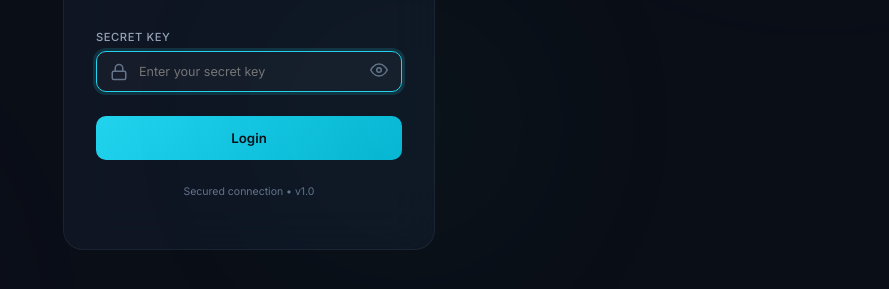
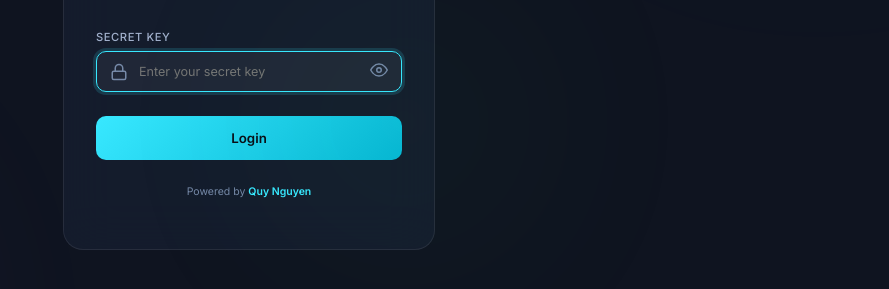
Before and after one commit to ngocquy020196/RaspberryPi-Proxy-Box, a website: page public/index.html in a window 1280 px wide. Shown: the part 373-662 px from the top of the page, without its empty margins (391-1280 px from the left). Drawn offline with Linux system fonts and the light colour scheme; no server answers.

Commit message:
✨ Brighter UI + copyright + auto-kill on update
- UI: brighter color palette (#38e8ff cyan, #4ade80 green, etc.)
- Copyright: 'Powered by Quy Nguyen' → ngocquy.dev (login + sidebar)
- update.sh: auto-kill pppd + stop 3proxy before restart

```diff
--- a/public/css/style.css
+++ b/public/css/style.css
@@ -11,30 +11,30 @@
 }
 
 :root {
-  /* Colors */
-  --bg-primary: #0a0e17;
-  --bg-secondary: #111827;
-  --bg-card: rgba(17, 24, 39, 0.8);
-  --bg-card-hover: rgba(31, 41, 55, 0.9);
-  --bg-glass: rgba(255, 255, 255, 0.03);
-  --border-color: rgba(255, 255, 255, 0.06);
-  --border-active: rgba(255, 255, 255, 0.12);
+  /* Colors — Bright Dark Theme */
+  --bg-primary: #0f1420;
+  --bg-secondary: #161d2e;
+  --bg-card: rgba(22, 29, 46, 0.9);
+  --bg-card-hover: rgba(35, 48, 75, 0.9);
+  --bg-glass: rgba(255, 255, 255, 0.05);
+  --border-color: rgba(255, 255, 255, 0.08);
+  --border-active: rgba(255, 255, 255, 0.16);
 
-  --text-primary: #f1f5f9;
-  --text-secondary: #94a3b8;
-  --text-muted: #64748b;
+  --text-primary: #f8fafc;
+  --text-secondary: #a1b0cc;
+  --text-muted: #7689a8;
 
-  --accent-cyan: #22d3ee;
-  --accent-cyan-dim: rgba(34, 211, 238, 0.15);
-  --accent-green: #34d399;
-  --accent-green-dim: rgba(52, 211, 153, 0.15);
-  --accent-purple: #a78bfa;
-  --accent-purple-dim: rgba(167, 139, 250, 0.15);
-  --accent-orange: #fb923c;
-  --accent-orange-dim: rgba(251, 146, 60, 0.15);
-  --accent-red: #f87171;
-  --accent-red-dim: rgba(248, 113, 113, 0.15);
-  --accent-blue: #60a5fa;
+  --accent-cyan: #38e8ff;
+  --accent-cyan-dim: rgba(56, 232, 255, 0.15);
+  --accent-green: #4ade80;
+  --accent-green-dim: rgba(74, 222, 128, 0.15);
+  --accent-purple: #b795ff;
+  --accent-purple-dim: rgba(183, 149, 255, 0.15);
+  --accent-orange: #ffad42;
+  --accent-orange-dim: rgba(255, 173, 66, 0.15);
+  --accent-red: #ff6b6b;
+  --accent-red-dim: rgba(255, 107, 107, 0.15);
+  --accent-blue: #6cb4ff;
 
   /* Spacing */
   --space-xs: 4px;
@@ -469,6 +469,28 @@ select {
 .logout-btn:hover {
   color: var(--accent-red) !important;
   background: var(--accent-red-dim) !important;
+}
+
+.sidebar-copyright {
+  text-align: center;
+  padding: var(--space-sm) var(--space-md);
+  font-size: 0.7rem;
+  color: var(--text-muted);
+  letter-spacing: 0.02em;
+}
+
+.sidebar-copyright a,
+.copyright-link {
+  color: var(--accent-cyan);
+  text-decoration: none;
+  font-weight: 600;
+  transition: color var(--transition-fast), text-shadow var(--transition-fast);
+}
+
+.sidebar-copyright a:hover,
+.copyright-link:hover {
+  color: #fff;
+  text-shadow: 0 0 12px var(--accent-cyan);
 }
 
 /* ---- Main Content ---- */
--- a/public/index.html
+++ b/public/index.html
@@ -60,7 +60,7 @@
       </form>
 
       <div class="login-footer">
-        <p>Secured connection • v1.0</p>
+        <p>Powered by <a href="https://ngocquy.dev" target="_blank" rel="noopener" class="copyright-link">Quy Nguyen</a></p>
       </div>
     </div>
 
```
Also changed, not shown: public/dashboard.html (+3 -0 lines), 1 other file.
